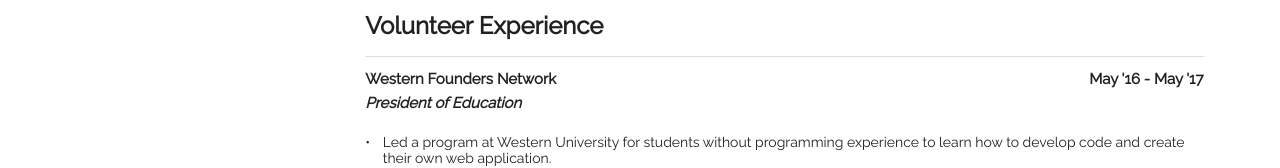
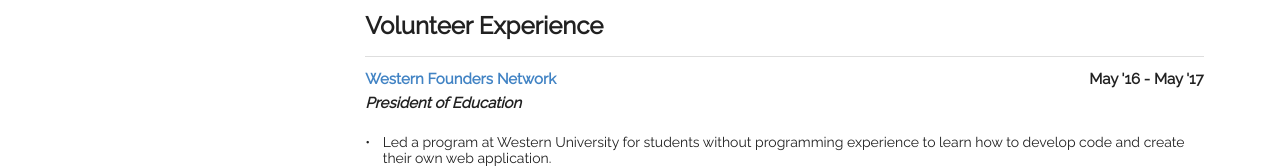
Before and after one commit to agencare89/website, a website: page views/experience.html in a window 1280 px wide. Shown: the part 1150-1318 px from the top of the page. Drawn offline with nearby package versions, Linux system fonts and the light colour scheme; some icons are missing.

Commit message:
add link for Western Founders Network

```diff
--- a/views/experience.html
+++ b/views/experience.html
@@ -521,7 +521,7 @@
                             <div class="ui grid">
                                 <div class="three column row half-bottom-gutter">
                                     <div class="left floated column">
-                                        <h4 class="ui header bold">Western Founders Network</h4>
+                                        <h4 class="ui header bold"><a href="http://foundersnetwork.ca" target="_blank">Western Founders Network</a></h4>
                                     </div>
                                     <div class="right floated column">
                                         <h4 class="ui right aligned header">May '16 - May '17</h4>
```
